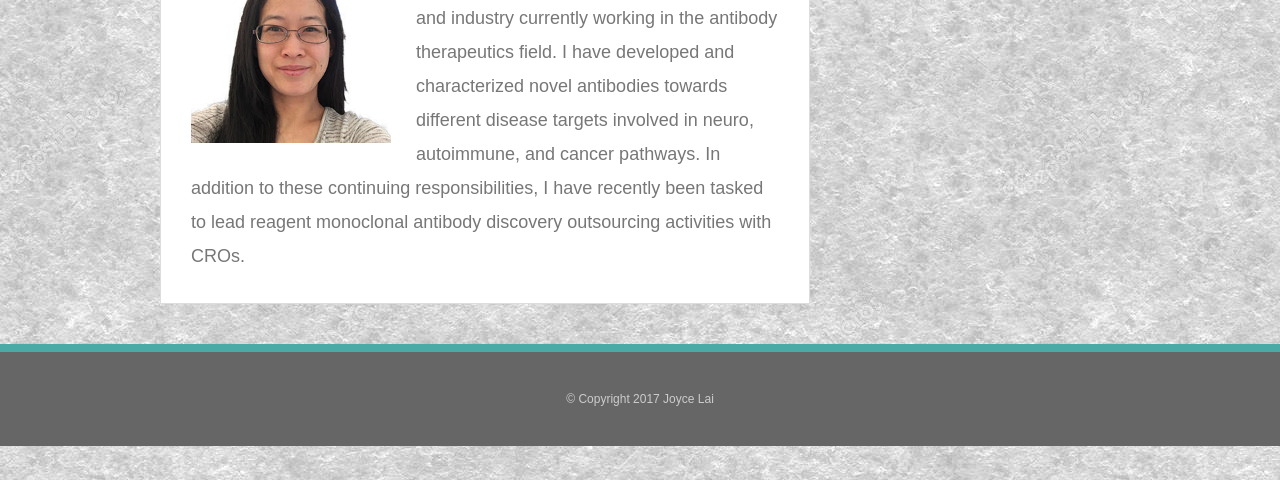
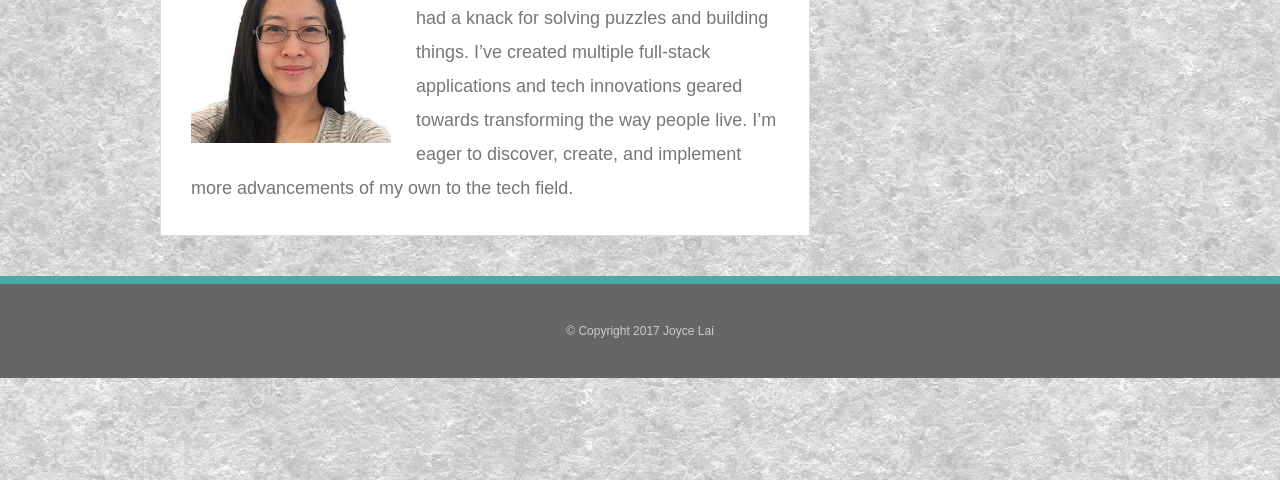
Before and after one commit to lai-joyce/Basic-Portfolio, a plain HTML site: page index.html in a window 1280 px wide. Shown: the part 320-800 px from the top of the page. Drawn offline with Linux system fonts and the light colour scheme.

Commit message:
modified paragraph

```diff
--- a/index.html
+++ b/index.html
@@ -27,7 +27,7 @@
 			<img src="assets/images/profile-3.jpg"
 			class="auth-image" alt="Profile Picture">
 
-			<p>Biotech professional with 10 years of scientific research experience in academia and industry currently working in the antibody therapeutics field. I have developed and characterized novel antibodies towards different disease targets involved in neuro, autoimmune, and cancer pathways. In addition to these continuing responsibilities, I have recently been tasked to lead reagent monoclonal antibody discovery outsourcing activities with CROs.</p>
+			<p>Since my youthful days of old partaking in high school math competitions, I’ve always had a knack for solving puzzles and building things.  I’ve created multiple full-stack applications and tech innovations geared towards transforming the way people live.  I’m eager to discover, create, and implement more advancements of my own to the tech field.</p>
 
 
 
```
